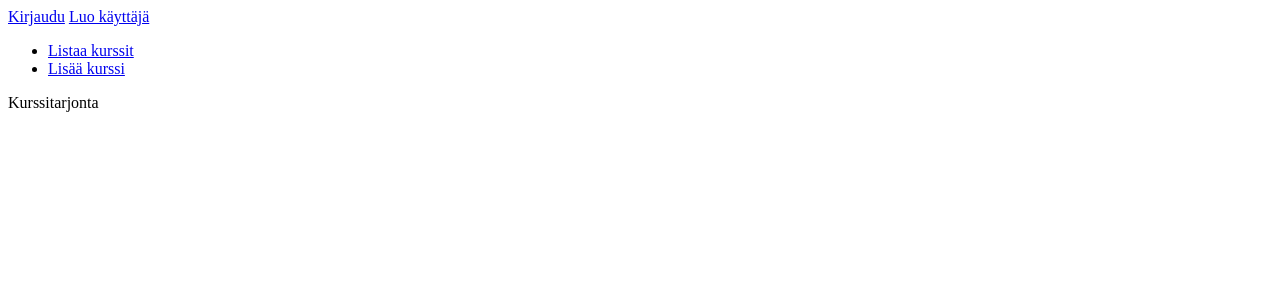
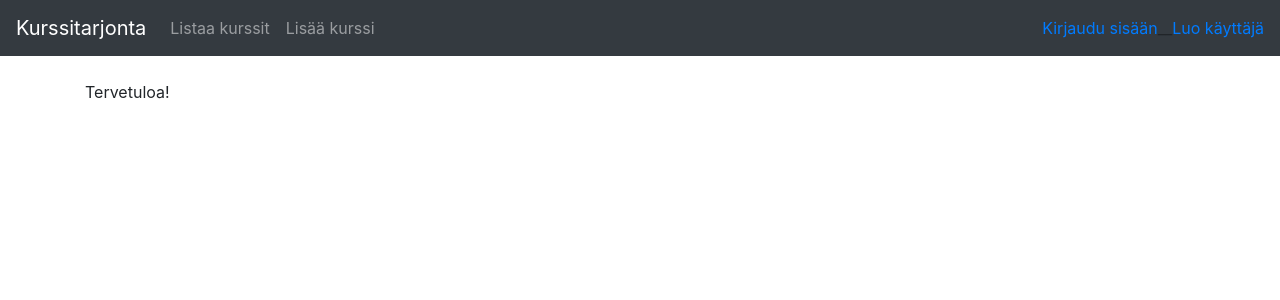
Before and after one commit to robertrantanen/Kurssitarjonta-ja-kurssipaikan-varaus, a Flask app: page / in a window 1280 px wide. Shown: the top 300 px of the page. Run offline with Flask 2, Linux system fonts and the light colour scheme; some libraries are stand-ins or nearby versions.

Commit message:
ulkoasun viilaus

```diff
--- a/application/templates/index.html
+++ b/application/templates/index.html
@@ -2,6 +2,6 @@
 
 {% block body %}
   <p>
-    Kurssitarjonta
+    Tervetuloa!
   </p>
 {% endblock %}
--- a/application/templates/layout.html
+++ b/application/templates/layout.html
@@ -4,28 +4,55 @@
 <head>
   <meta charset="utf-8">
   <title>Kurssitarjonta</title>
+  <link rel="stylesheet" href="https://maxcdn.bootstrapcdn.com/bootstrap/4.0.0/css/bootstrap.min.css"
+    integrity="sha384-Gn5384xqQ1aoWXA+058RXPxPg6fy4IWvTNh0E263XmFcJlSAwiGgFAW/dAiS6JXm" crossorigin="anonymous">
 </head>
 
 <body>
+  <nav class="navbar navbar-expand-md navbar-dark bg-dark mb-4">
+    <a class="navbar-brand" href="#">Kurssitarjonta</a>
+    <button class="navbar-toggler" type="button" data-toggle="collapse" data-target="#navbarCollapse"
+      aria-controls="navbarCollapse" aria-expanded="false" aria-label="Toggle navigation">
+      <span class="navbar-toggler-icon"></span>
+    </button>
+    <div class="collapse navbar-collapse" id="navbarCollapse">
+      <ul class="navbar-nav mr-auto">
+        <li class="nav-item">
+          <a class="nav-link" href="{{ url_for('kurssit_index') }} ">Listaa kurssit</a>
+        </li>
+        <li class="nav-item">
+          <a class="nav-link" href="{{ url_for('kurssit_form') }} ">Lisää kurssi</a>
+        </li>
+      </ul>
+      <div class="form-inline mt-2 mt-md-0">
         {% if current_user.is_authenticated %}
-  <p>
-    Kirjautunut nimellä {{ current_user.username }}. <a href="{{ url_for('auth_logout') }}">Kirjaudu ulos</a>
-  </p>
+        Kirjautunut nimellä {{ current_user.username }}__ <a href="{{ url_for('auth_logout') }}">Kirjaudu ulos</a>
         {% else %}
-  <a href="{{ url_for('auth_login') }}">Kirjaudu</a>
+        <a href="{{ url_for('auth_login') }}">Kirjaudu sisään</a>__
         <a href="{{ url_for('auth_form') }}">Luo käyttäjä</a>
         {% endif %}
+      </div>
+    </div>
+  </nav>
 
-  <ul>
-    <li><a href="{{ url_for('kurssit_index') }}">Listaa kurssit</a></li>
-    <li><a href="{{ url_for('kurssit_form') }}">Lisää kurssi</a></li>
-  </ul>
+
+  <main role="main" class="container">
 
     {% block body %}
     <p>
       Content.
     </p>
     {% endblock %}
+
+    <script src="https://code.jquery.com/jquery-3.2.1.slim.min.js"
+      integrity="sha384-KJ3o2DKtIkvYIK3UENzmM7KCkRr/rE9/Qpg6aAZGJwFDMVNA/GpGFF93hXpG5KkN" crossorigin="anonymous">
+    </script>
+    <script src="https://cdnjs.cloudflare.com/ajax/libs/popper.js/1.12.9/umd/popper.min.js"
+      integrity="sha384-ApNbgh9B+Y1QKtv3Rn7W3mgPxhU9K/ScQsAP7hUibX39j7fakFPskvXusvfa0b4Q" crossorigin="anonymous">
+    </script>
+    <script src="https://maxcdn.bootstrapcdn.com/bootstrap/4.0.0/js/bootstrap.min.js"
+      integrity="sha384-JZR6Spejh4U02d8jOt6vLEHfe/JQGiRRSQQxSfFWpi1MquVdAyjUar5+76PVCmYl" crossorigin="anonymous">
+    </script>
 </body>
 
 </html>
```
Lines whose indentation alone changed are shown as unchanged.
